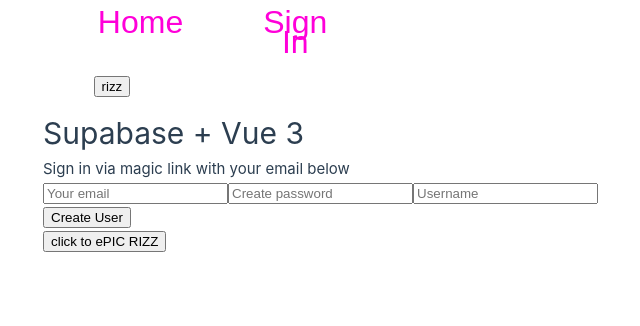
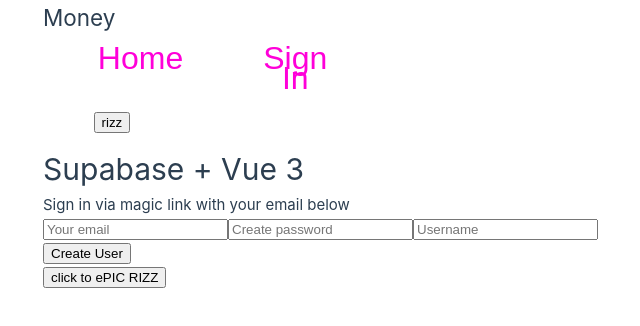
Before and after one commit to staten-island-tech/vue-supabase-project-mark-and-oleg, a Vue app in the folder my-app/: page / in a window 1280 px wide. Shown: the top 326 px of the page, without its empty margins (21-661 px from the left). Built offline with nearby package versions, Linux system fonts and the light colour scheme.

Commit message:
dfghdfgh

```diff
--- a/my-app/src/App.vue
+++ b/my-app/src/App.vue
@@ -4,6 +4,7 @@ import UserInbox from '@/components/UserInbox.vue'
 import { supabase } from '@/lib/supabaseClient.js'
 import { ref, onMounted } from 'vue'
 import Searchbar from '@/components/Searchbar.vue'
+import money from '@/stores/money.ts'
 
 
 
@@ -26,9 +27,11 @@ onMounted(()=>{
 </script>
 
 <template>
+
   <div class="alert" v-if="sigma">
       <h2>Hello, {{ rizzler.data.user.user_metadata.alias }}</h2>
   </div>
+  <h2>Money {{ money }}</h2>
   <div v-if="!sigma">
     <button class="button-38"><RouterLink to="/">Home</RouterLink></button>
 
--- a/my-app/src/components/ModelBox.vue
+++ b/my-app/src/components/ModelBox.vue
@@ -35,6 +35,7 @@ const initThree = () => {
     controls.autoRotate = true;
     controls.autoRotateSpeed = 10;
     controls.enableZoom = false;
+    controls.enableRotate = false;
     controls.enableDamping = true;
 
     controls.update();
```
Also changed, not shown: my-app/src/views/Marketplace.vue (+0 -7 lines).
